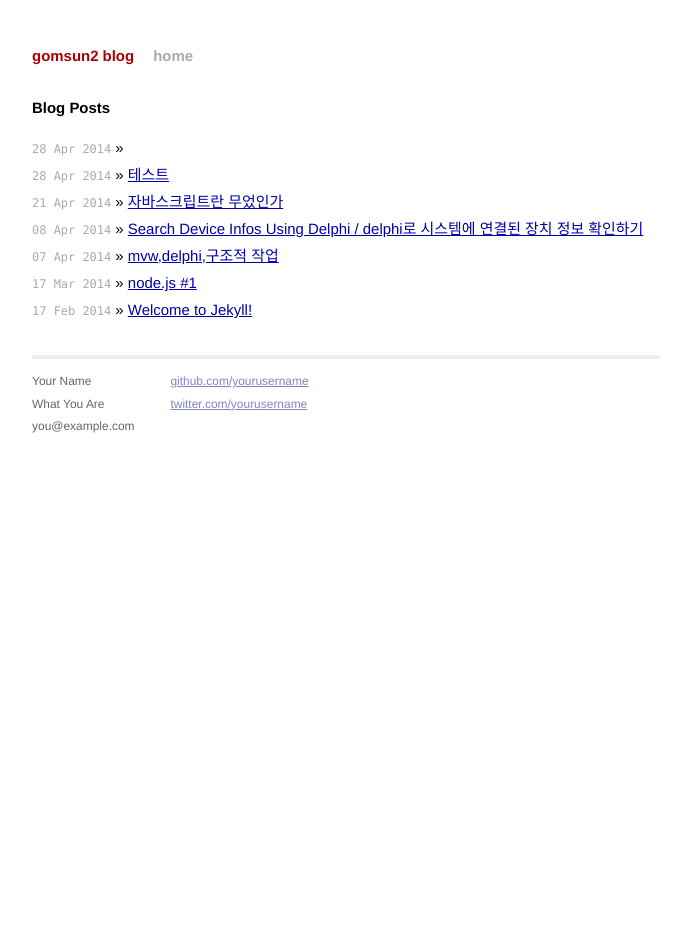
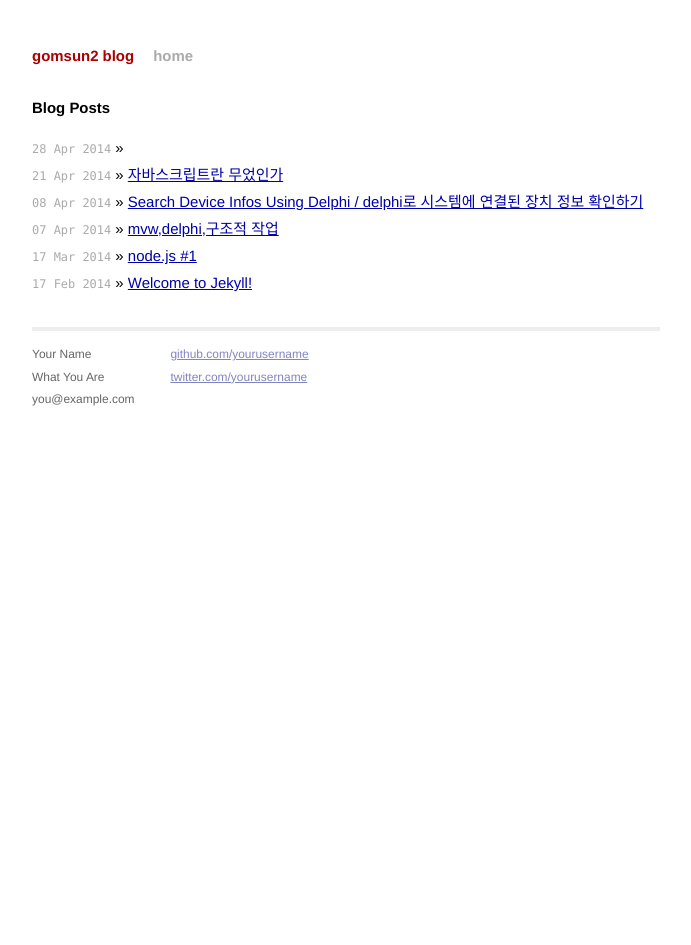
Before and after one commit to ParkKyeongSik/gomsun2.github.io, a Jekyll site: the page built from index.html, in a window 1280 px wide. Shown: the whole page, without its empty margins (294-985 px from the left). Built offline with Jekyll 4.4.1, drawn with Linux system fonts in a browser that asks for light colours; Markdown is read by kramdown in place of the engine named in the settings.

Commit message:
Post update: 테스트

```diff
--- a/_posts/2014-04-28-.markdown
+++ b/_posts/2014-04-28-.markdown
@@ -1,6 +1,6 @@
 ---
-published: true
-title: 테스트
+published: false
+title: test
 layout: post
 ---
-테스트 포스팅
+test
```
